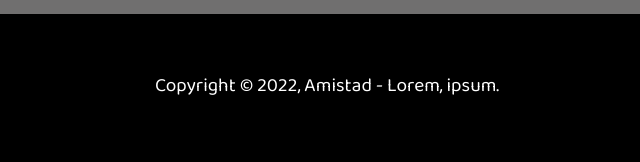
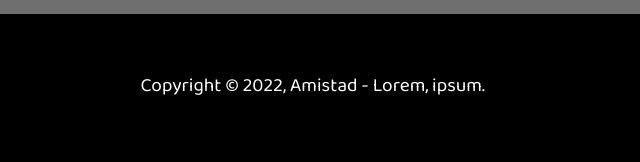
Before and after one commit to smadelta/mat1, a plain HTML site: page mateo-timemachine4/index.html in a window 1280 px wide. Shown: the part 2783-2945 px from the top of the page, 409-1049 px from the left. Drawn offline with Linux system fonts and the light colour scheme.

Commit message:
Add files via upload

```diff
--- a/mateo-timemachine4/style.css
+++ b/mateo-timemachine4/style.css
@@ -411,7 +411,8 @@ p{
   font-family: "Baloo Da 2",serif;
   font-size: 1.2rem;
   color: #fff;
-  margin: 0 1rem;
+  text-align: center;
+  margin-left: -8rem;
 }
 .copyright p{
     padding-bottom: 0;
@@ -441,6 +442,9 @@ p{
     .menu-link{
         font-size: 1.6rem;
     }
+    .copyright {
+        margin-left: -1rem;
+    }
 }
 @media(max-width:1000px){
     .banner h1{
@@ -456,7 +460,7 @@ p{
         font-size: .8rem;
     }
     .banner button:hover {
-        width: 13rem;
+        width: 12rem;
     }
     .footer{
         height: 16rem;
@@ -568,6 +572,9 @@ p{
     .banner button{
         margin-top: 1rem;
     }
+    .banner button:hover {
+        width: 13rem;
+    }
 }
 
 @media (max-width: 420px){
```
